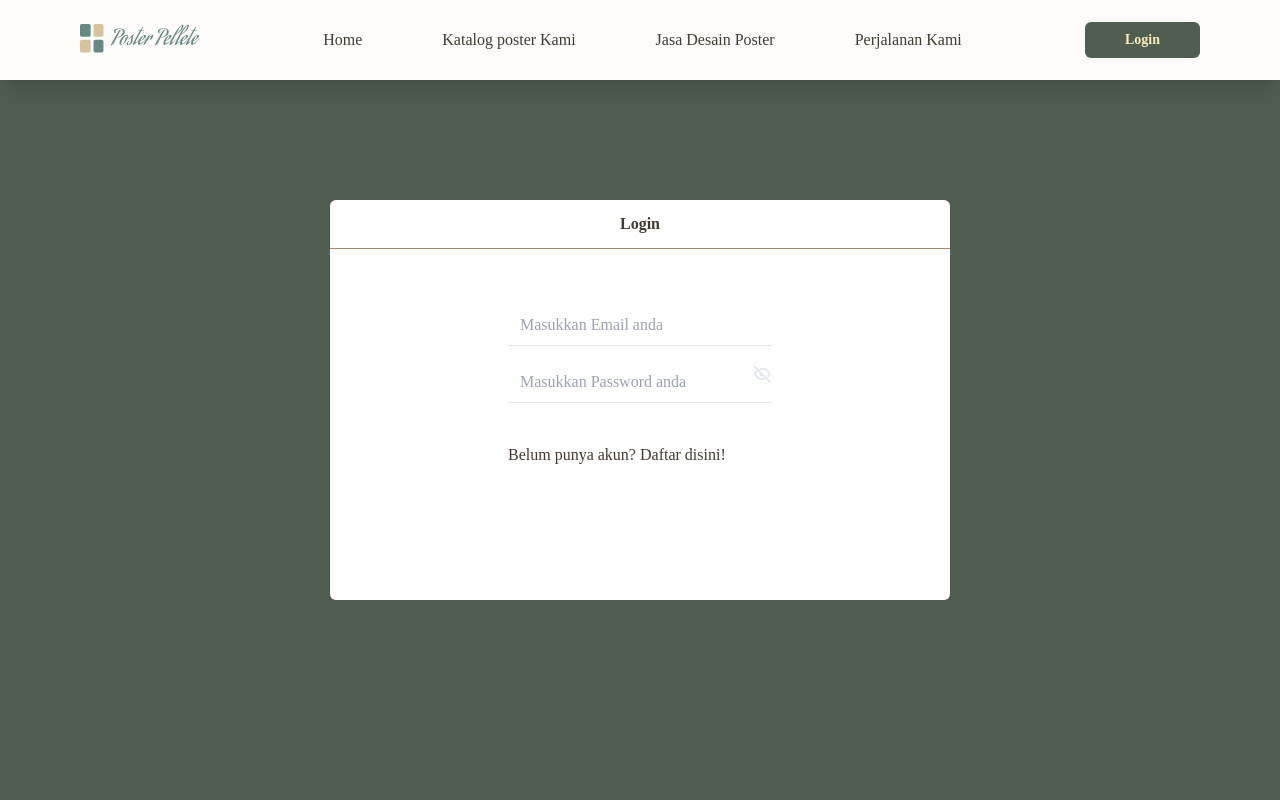
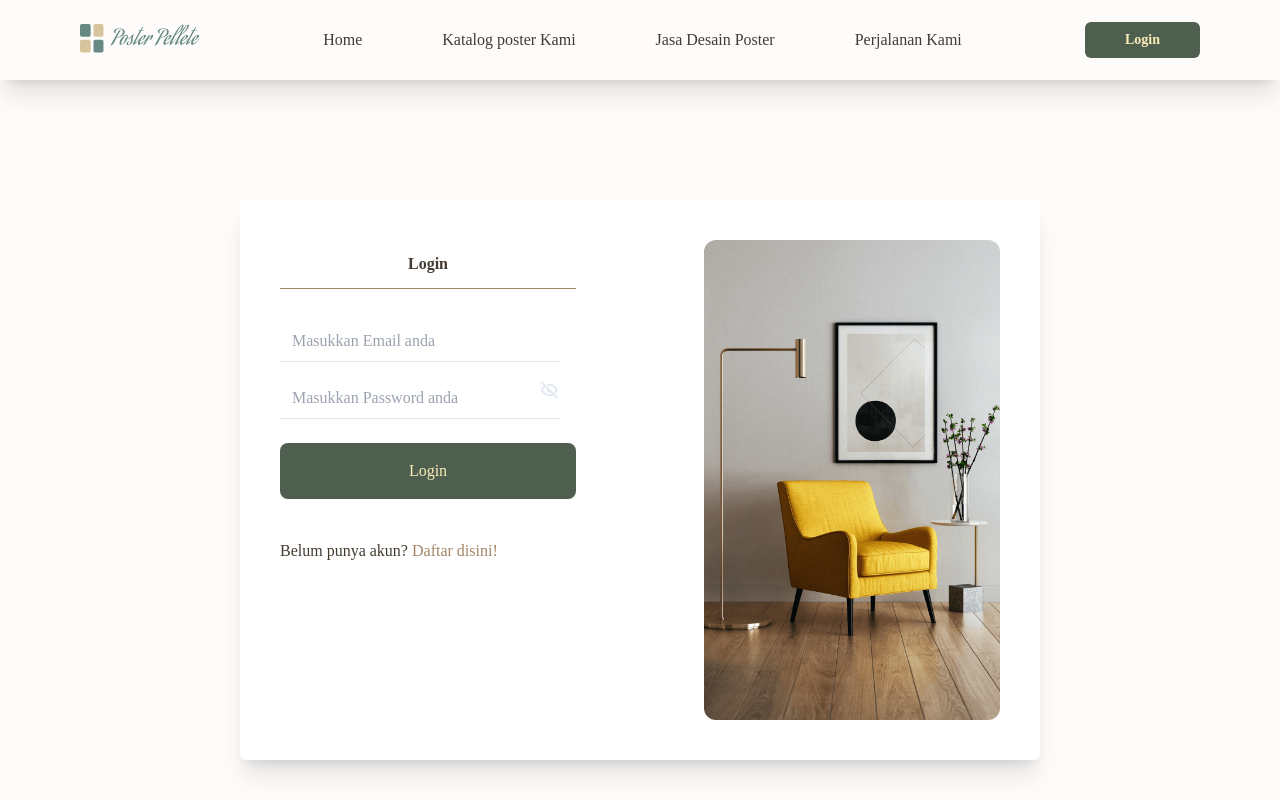
Before and after one commit to ahmadhilmandani/Poster-Palette, a React (Vite) app in the folder frontend/: page /login in a window 1280 px wide. Shown: the top 800 px of the page. Built offline with nearby package versions, Linux system fonts and the light colour scheme.

Commit message:
UPDATE login frontend

```diff
--- a/frontend/src/components/input/InputString.jsx
+++ b/frontend/src/components/input/InputString.jsx
@@ -6,7 +6,7 @@ export default function InputString({ name, id, value, placeholder, type, setIsP
   const [isActive, setIsActive] = useState(false)
   return (
     <div className={`flex items-center justify-center gap-4 w-fit ${isActive === true ? 'border-b border-brown-400' : 'border-b border-b-slate-200'} max-w-[280px] w-full`}>
-      <input type={`${type === 'password' ? (isPasswordVisible === true ? ('text') : ('password')) : (type)}`} name={name} id={id} value={value} placeholder={placeholder} className="block px-3 py-2 w-full border-0 outline-none bg-transparent mt-4" onClick={() => { setIsActive(!isActive) }} />
+      <input type={`${type === 'password' ? (isPasswordVisible === true ? ('text') : ('password')) : (type)}`} name={name} id={id} value={value} placeholder={placeholder} className="block px-3 py-2 w-full border-0 outline-none bg-transparent mt-4" onFocus={() => { setIsActive(true) }} onBlur={() => { setIsActive(false) }} />
       {type === 'password' ?
         isPasswordVisible === true ?
           <IconEye color="rgb(164,133,103)" onClick={() => { setIsPasswordVisible(!isPasswordVisible) }} />
--- a/frontend/src/pages/Login/login.jsx
+++ b/frontend/src/pages/Login/login.jsx
@@ -1,18 +1,29 @@
 import { useState } from "react";
 import InputString from "../../components/input/InputString";
 import { Link } from "react-router-dom";
+import headerImg from "../../assets/hero-img.png"
 
 export default function Login() {
   const [isPasswordVisible, setIsPasswordVisible] = useState(false)
 
   return (
-    <div className="w-full h-screen flex justify-center items-center bg-emerald-950">
-      <div className="rounded-md bg-white max-w-[620px] w-full h-[400px] flex justify-center items-center flex-col">
-        <div className="border-b border-brown-400 px-5 py-3 font-bold text-center w-full">Login</div>
-        <div className="mx-auto flex-1 mt-10">
-          <InputString type={'email'} placeholder={'Masukkan Email anda'} />
-          <InputString type={'password'} placeholder={'Masukkan Password anda'} setIsPasswordVisible={setIsPasswordVisible} isPasswordVisible={isPasswordVisible} />
-          <p className="mt-10">Belum punya akun? <Link to={'/'}>Daftar disini!</Link></p>
+    <div className="w-full h-screen flex justify-center items-center bg-brown-50 mt-20">
+      <div className="rounded-md bg-white max-w-[800px] w-full min-h-[560px] flex justify-center shadow-xl p-10 gap-x-32">
+        <div className="w-1/2">
+          <div className="border-b border-brown-400 px-5 py-3 font-bold text-center w-full">Login</div>
+          <div className="mt-4">
+            <InputString type={'email'} placeholder={'Masukkan Email anda'} />
+            <InputString type={'password'} placeholder={'Masukkan Password anda'} setIsPasswordVisible={setIsPasswordVisible} isPasswordVisible={isPasswordVisible} />
+            <button className="block w-full py-4 rounded-lg mt-6 bg-emerald-950 text-brown-300">
+              Login
+            </button>
+            <p className="mt-10">Belum punya akun? <Link to={'/sign-up'} className="text-brown-400">Daftar disini!</Link></p>
+          </div>
+
+        </div>
+        <div className="w-1/2 rounded-xl overflow-hidden">
+          <div className="w-full h-full bg-cover bg-center" style={{ backgroundImage: `url(${headerImg})` }}>
+          </div>
         </div>
       </div>
     </div>
```
